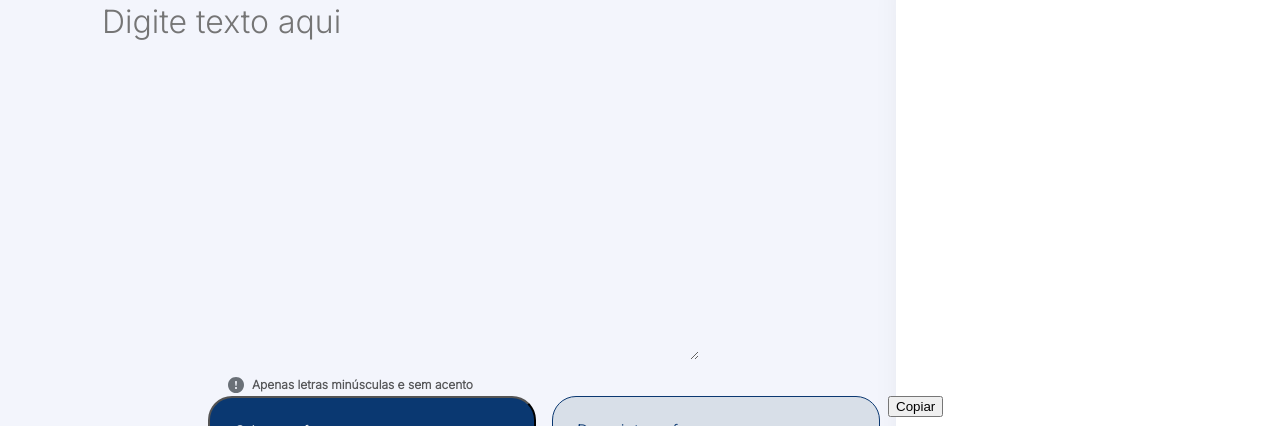
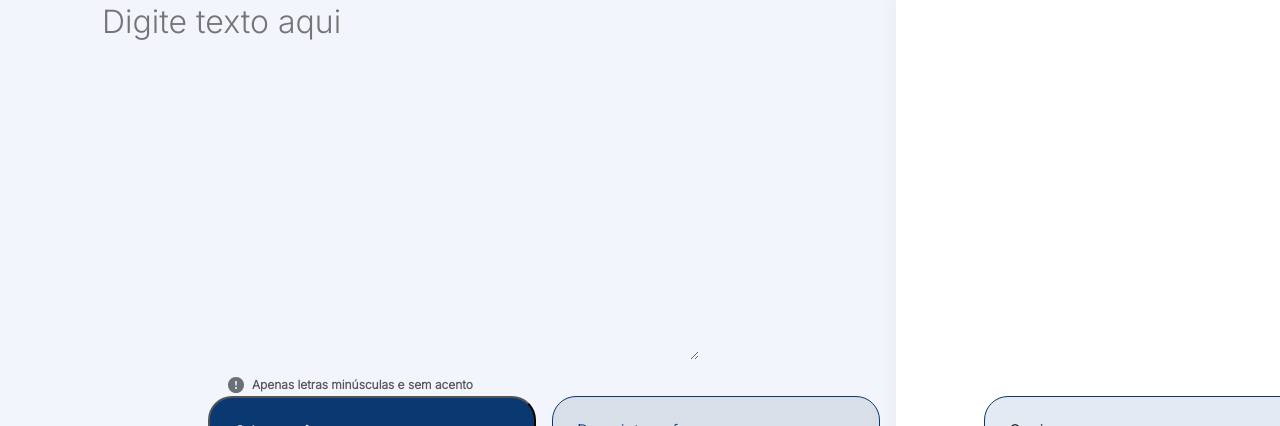
Before and after one commit to josetrafalgar/decodificador.github.io, a plain HTML site: page index.html in a window 1280 px wide. Shown: the part 104-530 px from the top of the page. Drawn offline with Linux system fonts and the light colour scheme.

Commit message:
Add files via upload

```diff
--- a/css/style.css
+++ b/css/style.css
@@ -220,3 +220,48 @@ textarea {
     padding: 0;
 
 }
+
+.btncopy {
+    display: flex;
+    flex-direction: row;
+    align-items: flex-start;
+    padding: 24px;
+
+    position: absolute;
+    width: 328px;
+    height: 67px;
+    left: 760px;
+    top: 0px;
+
+    /* Light gray */
+
+    background: #e4eaf3;
+    /* Dark blue/dark-blue-300 */
+
+    border: 1px solid #0A3871;
+    box-sizing: border-box;
+    border-radius: 24px;
+
+    /* Inside auto layout */
+
+    flex: none;
+    order: 1;
+    flex-grow: 0;
+    margin: 0px 24px;
+
+    font-family: 'Inter';
+    font-style: normal;
+    font-weight: 400;
+    font-size: 16px;
+    line-height: 19px;
+    text-align: center;
+
+    /* Dark blue/dark-blue-300 */
+    transition: 400ms;
+
+}
+
+.btncopy:hover {
+    background: greenyellow;
+    transform: scale(1.2);
+}
```
